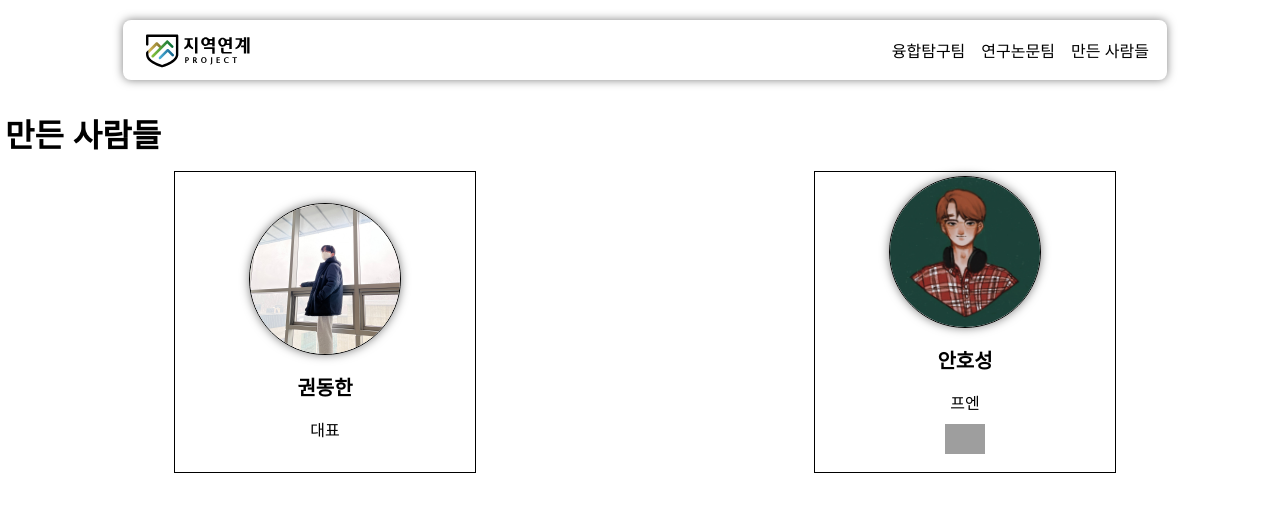
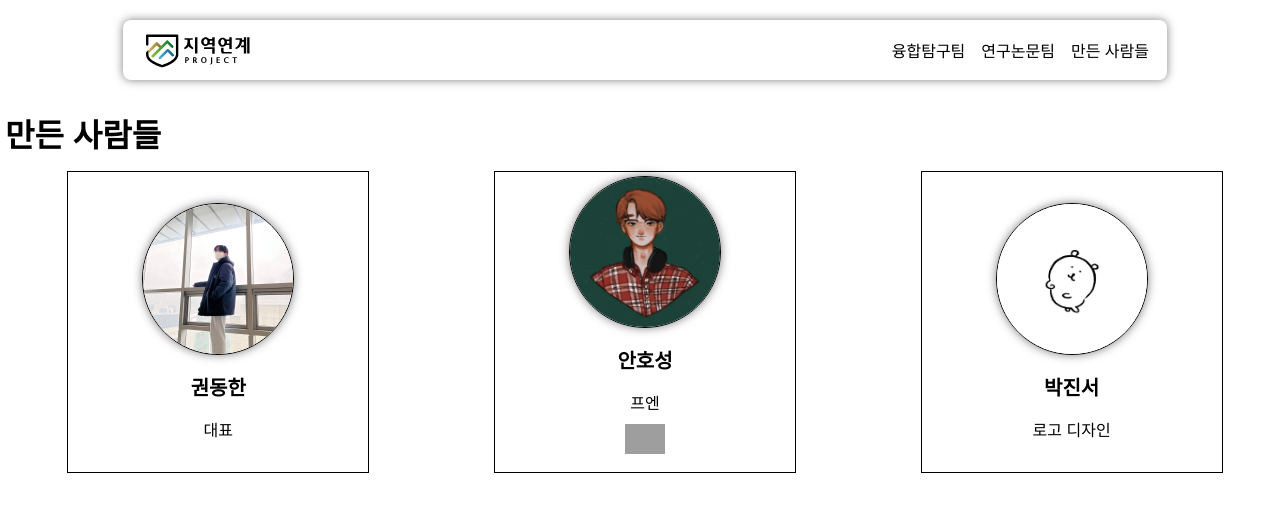
Before and after one commit to BetaTester772/projecthana.kr, a React (Vite) app: page /credit in a window 1280 px wide. Shown: the top 512 px of the page. Built offline with nearby package versions, Linux system fonts and the light colour scheme; grey boxes are pictures that could not be loaded; a web font is replaced by a local one.

Commit message:
add credit profile of Jinseo

```diff
--- a/src/Credit.jsx
+++ b/src/Credit.jsx
@@ -4,6 +4,7 @@ import CreditItem from './components/CreditItem.jsx';
 
 import RyanPhoto from './assets/pfp/ryan.png';
 import HoseogPhoto from './assets/pfp/hoseong.jpg';
+import JinseoPhoto from './assets/pfp/jinseo.png';
 
 export default function Credit() {
   return (
@@ -16,6 +17,8 @@ export default function Credit() {
                       profile={ RyanPhoto }/>
           <CreditItem name={ '안호성' } role={ '프엔' } links={ ['https://github.com/BetaTester772'] }
                       profile={ HoseogPhoto }/>
+          <CreditItem name={ '박진서' } role={ '로고 디자인' } links={ [] }
+                      profile={ JinseoPhoto }/>
         </ItemArea>
       </Container>
     </>
```
Also changed, not shown: src/assets/pfp/jinseo.png (added).
